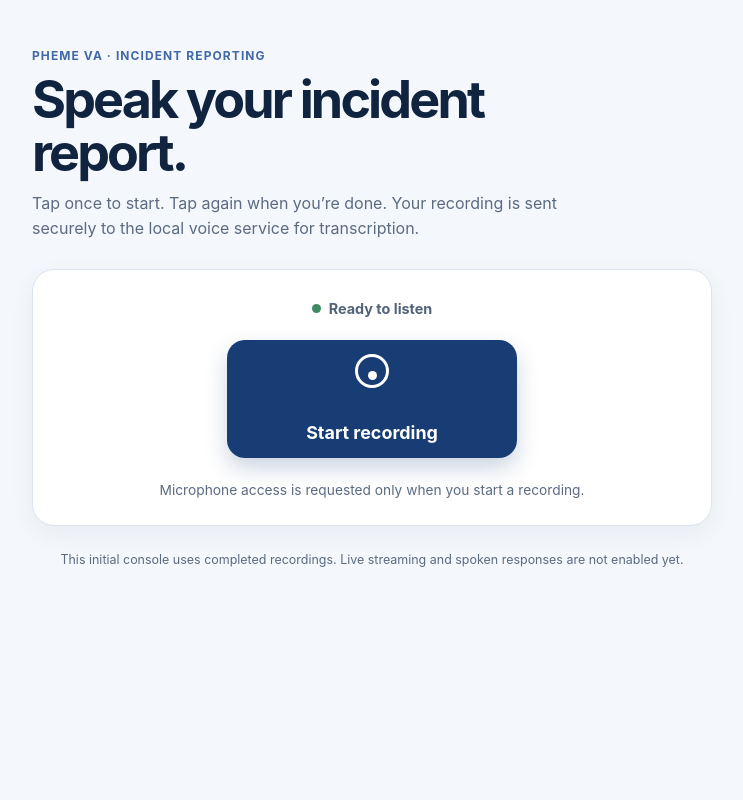
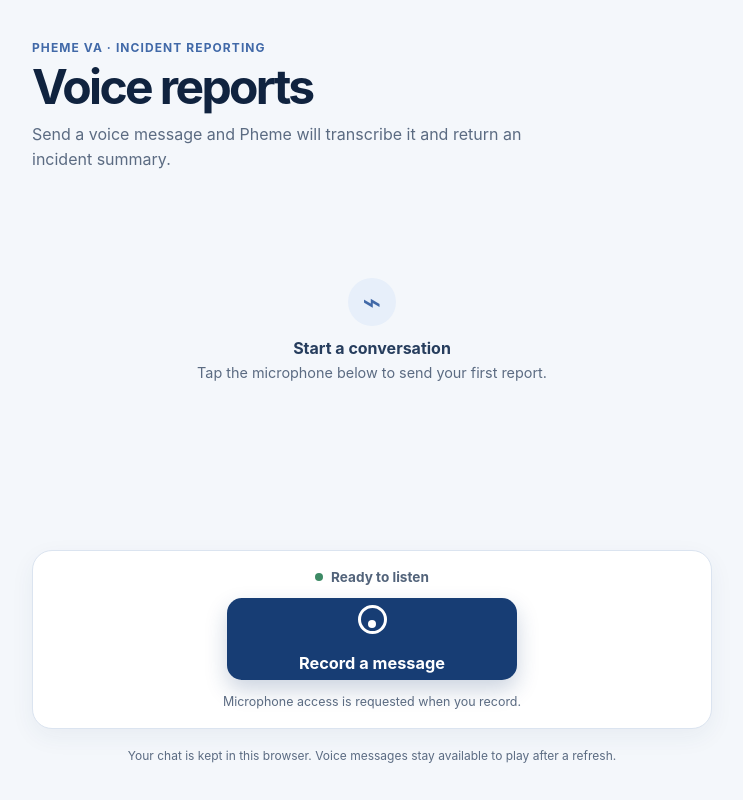
Before and after one commit to CharlieQuirkFYP/agentic-lab, a React (Vite) app in the folder voice-agent-web/: page / in a window 1280 px wide. Shown: the whole page, without its empty margins (268-1011 px from the left). Built offline with nearby package versions, Linux system fonts and the light colour scheme.

Commit message:
feat: add persistent voice chat interface

```diff
--- a/voice-agent-web/src/App.tsx
+++ b/voice-agent-web/src/App.tsx
@@ -3,32 +3,40 @@ import { useEffect, useRef, useState } from 'react'
 import { MicrophoneRecorder } from './audio'
 import { analyze, transcribe, type IncidentReport } from './phemeApi'
 
-type VoiceState = 'ready' | 'recording' | 'processing' | 'complete' | 'error'
+type VoiceState = 'ready' | 'recording' | 'processing' | 'error'
+type ChatMessage = {
+  id: string
+  role: 'user' | 'assistant'
+  kind: 'voice' | 'text'
+  createdAt: string
+  audioUrl?: string
+  durationSeconds?: number
+  text?: string
+  report?: IncidentReport
+}
 
-const labels: Record<VoiceState, string> = {
-  ready: 'Ready to listen', recording: 'Listening…', processing: 'Processing your report…', complete: 'Report ready', error: 'Something went wrong',
-}
+const STORAGE_KEY = 'pheme-voice-chat'
 
 export default function App() {
   const recorder = useRef<MicrophoneRecorder | null>(null)
   const [state, setState] = useState<VoiceState>('ready')
-  const [transcript, setTranscript] = useState('')
-  const [report, setReport] = useState<IncidentReport | null>(null)
+  const [messages, setMessages] = useState<ChatMessage[]>(() => loadMessages())
   const [error, setError] = useState('')
-  const [duration, setDuration] = useState(0)
 
+  useEffect(() => { localStorage.setItem(STORAGE_KEY, JSON.stringify(messages)) }, [messages])
   useEffect(() => () => { void recorder.current?.cancel() }, [])
 
   const toggleRecording = async () => {
     if (state === 'processing') return
     if (state !== 'recording') {
       try {
-        setError(''); setTranscript(''); setReport(null)
+        setError('')
         const nextRecorder = new MicrophoneRecorder()
         recorder.current = nextRecorder
         await nextRecorder.start()
         setState('recording')
       } catch (caught) {
+        recorder.current = null
         setError(messageFor(caught, 'We could not access your microphone. Check browser permission and try again.'))
         setState('error')
       }
@@ -39,36 +47,57 @@ export default function App() {
       setState('processing')
       const recording = await recorder.current!.stop()
       recorder.current = null
-      setDuration(recording.durationSeconds)
+      const audioUrl = await blobToDataUrl(recording.blob)
+      setMessages((current) => [...current, { id: crypto.randomUUID(), role: 'user', kind: 'voice', createdAt: new Date().toISOString(), audioUrl, durationSeconds: recording.durationSeconds }])
+
       const result = await transcribe(recording.blob)
-      setTranscript(result.text)
       if (!result.text.trim()) throw new Error('No speech was detected. Move closer to the microphone and try again.')
-      setReport(await analyze(result.text))
-      setState('complete')
+      const report = await analyze(result.text)
+      setMessages((current) => [...current, { id: crypto.randomUUID(), role: 'assistant', kind: 'text', createdAt: new Date().toISOString(), text: result.text, report }])
+      setState('ready')
     } catch (caught) {
       setError(messageFor(caught, 'Your recording could not be processed. Please try again.'))
       setState('error')
     }
   }
 
-  const reset = () => { setState('ready'); setTranscript(''); setReport(null); setError(''); setDuration(0) }
+  const clearChat = () => { setMessages([]); setError(''); setState('ready') }
 
   return <main className="shell">
-    <header><p className="eyebrow">Pheme VA · Incident reporting</p><h1>Speak your incident report.</h1><p className="intro">Tap once to start. Tap again when you’re done. Your recording is sent securely to the local voice service for transcription.</p></header>
-    <section className="voice-card" aria-live="polite">
-      <p className={`state state-${state}`}><span aria-hidden="true" />{labels[state]}</p>
+    <header className="chat-header">
+      <div><p className="eyebrow">Pheme VA · Incident reporting</p><h1>Voice reports</h1><p className="intro">Send a voice message and Pheme will transcribe it and return an incident summary.</p></div>
+      {messages.length > 0 && <button className="clear-button" type="button" onClick={clearChat}>Clear chat</button>}
+    </header>
+    <section className="chat" aria-live="polite">
+      {messages.length === 0 && <div className="empty-chat"><div className="empty-icon" aria-hidden="true">⌁</div><strong>Start a conversation</strong><p>Tap the microphone below to send your first report.</p></div>}
+      {messages.map((message) => <ChatBubble key={message.id} message={message} />)}
+    </section>
+    {error && <section className="message error" role="alert"><strong>Try again</strong><p>{error}</p><button type="button" onClick={() => { setError(''); setState('ready') }}>Dismiss</button></section>}
+    <section className="composer" aria-label="Voice message composer">
+      <p className={`state state-${state}`}><span aria-hidden="true" />{state === 'recording' ? 'Listening…' : state === 'processing' ? 'Processing your report…' : state === 'error' ? 'Microphone unavailable' : 'Ready to listen'}</p>
       <button className={`record-button ${state === 'recording' ? 'recording' : ''}`} type="button" onClick={() => void toggleRecording()} disabled={state === 'processing'} aria-label={state === 'recording' ? 'Stop recording' : 'Start recording'}>
-        <span className="mic" aria-hidden="true">●</span><strong>{state === 'recording' ? 'Stop recording' : state === 'processing' ? 'Working…' : 'Start recording'}</strong>
+        <span className="mic" aria-hidden="true">●</span><strong>{state === 'recording' ? 'Stop and send' : state === 'processing' ? 'Working…' : 'Record a message'}</strong>
       </button>
-      <p className="help">{state === 'recording' ? 'Speak clearly, then tap Stop recording.' : 'Microphone access is requested only when you start a recording.'}</p>
+      <p className="help">{state === 'recording' ? 'Tap to stop and send your voice message.' : 'Microphone access is requested when you record.'}</p>
     </section>
-    {error && <section className="message error" role="alert"><strong>Try again</strong><p>{error}</p><button type="button" onClick={reset}>Reset</button></section>}
-    {transcript && <section className="result"><div className="result-heading"><p className="eyebrow">Transcript</p>{duration > 0 && <span>{Math.ceil(duration)} sec recording</span>}</div><p className="transcript">{transcript}</p></section>}
-    {report && <section className="result report"><div className="result-heading"><p className="eyebrow">Incident summary</p><button type="button" onClick={reset}>New report</button></div><dl><div><dt>Type</dt><dd>{report.incident_type}</dd></div><div><dt>Location</dt><dd>{report.location}</dd></div><div><dt>Severity</dt><dd>{report.severity}</dd></div><div className="wide"><dt>Recommended action</dt><dd>{report.recommended_action}</dd></div></dl></section>}
-    <footer>This initial console uses completed recordings. Live streaming and spoken responses are not enabled yet.</footer>
+    <footer>Your chat is kept in this browser. Voice messages stay available to play after a refresh.</footer>
   </main>
 }
 
+function ChatBubble({ message }: { message: ChatMessage }) {
+  return <article className={`bubble-row ${message.role}`}><div className={`bubble ${message.role}`}>
+    {message.kind === 'voice' && message.audioUrl ? <div className="voice-message"><span className="voice-label">Voice message</span><audio controls preload="metadata" src={message.audioUrl} /><span className="duration">{Math.ceil(message.durationSeconds ?? 0)} sec</span></div> : <>
+      <p className="bubble-label">Transcript</p><p className="bubble-text">{message.text}</p>
+      {message.report && <div className="report"><p className="bubble-label">Incident summary</p><dl><div><dt>Type</dt><dd>{message.report.incident_type}</dd></div><div><dt>Location</dt><dd>{message.report.location}</dd></div><div><dt>Severity</dt><dd>{message.report.severity}</dd></div><div className="wide"><dt>Recommended action</dt><dd>{message.report.recommended_action}</dd></div></dl></div>}
+    </>}
+    <time dateTime={message.createdAt}>{formatTime(message.createdAt)}</time>
+  </div></article>
+}
+
+function loadMessages(): ChatMessage[] { try { return JSON.parse(localStorage.getItem(STORAGE_KEY) ?? '[]') as ChatMessage[] } catch { return [] } }
+function blobToDataUrl(blob: Blob): Promise<string> { return new Promise((resolve, reject) => { const reader = new FileReader(); reader.onload = () => resolve(String(reader.result)); reader.onerror = () => reject(new Error('The recording could not be saved.')); reader.readAsDataURL(blob) }) }
+function formatTime(value: string): string { return new Intl.DateTimeFormat(undefined, { hour: 'numeric', minute: '2-digit' }).format(new Date(value)) }
 function messageFor(caught: unknown, fallback: string): string {
+  if (caught instanceof DOMException && caught.name === 'NotAllowedError') return 'Microphone access was declined. Press Record a message to request it again. If the browser has marked this site as blocked, allow the microphone from the lock icon in the address bar, then retry.'
   return caught instanceof Error && caught.message ? caught.message : fallback
 }
--- a/voice-agent-web/src/styles.css
+++ b/voice-agent-web/src/styles.css
@@ -2,21 +2,20 @@
 * { box-sizing: border-box; }
 body { margin: 0; min-width: 320px; min-height: 100vh; }
 button { font: inherit; }
-.shell { width: min(100% - 32px, 680px); margin: 0 auto; padding: 48px 0 40px; }
-header { max-width: 600px; }
+.shell { width: min(100% - 32px, 680px); min-height: 100vh; margin: 0 auto; padding: 40px 0 34px; display: flex; flex-direction: column; }
+.chat-header { display: flex; align-items: flex-start; justify-content: space-between; gap: 20px; }
 .eyebrow { margin: 0; color: #4169a8; font-size: .75rem; font-weight: 750; letter-spacing: .09em; text-transform: uppercase; }
-h1 { margin: 10px 0 12px; font-size: clamp(2rem, 7vw, 3.25rem); letter-spacing: -.055em; line-height: 1.02; }
+h1 { margin: 8px 0 10px; font-size: clamp(2rem, 7vw, 3rem); letter-spacing: -.055em; line-height: 1.02; }
 .intro, .help, footer { color: #5b6b82; line-height: 1.55; }
-.intro { margin: 0; max-width: 560px; }
-.voice-card, .result, .message { margin-top: 28px; border: 1px solid #dbe4f0; border-radius: 22px; background: #fff; box-shadow: 0 8px 25px rgba(37, 66, 108, .06); }
-.voice-card { display: grid; justify-items: center; padding: 30px 20px 24px; text-align: center; }
-.state { display: flex; align-items: center; gap: 8px; margin: 0 0 23px; color: #52637a; font-size: .9rem; font-weight: 650; }
-.state span { width: 9px; height: 9px; border-radius: 50%; background: #3d8a65; }
-.state-recording span { background: #db3d4a; animation: blink 1.2s ease-in-out infinite; }
-.state-processing span { background: #d99022; animation: blink .8s ease-in-out infinite; }
-.state-error span { background: #db3d4a; }
-.record-button { display: grid; place-items: center; gap: 7px; width: min(100%, 290px); min-height: 118px; border: 0; border-radius: 18px; background: #173d74; color: white; cursor: pointer; font-size: 1.12rem; box-shadow: 0 10px 22px rgba(23, 61, 116, .22); touch-action: manipulation; }
-.record-button:hover:not(:disabled) { background: #123565; }.record-button:focus-visible, .message button:focus-visible, .report button:focus-visible { outline: 3px solid #88b8ff; outline-offset: 3px; }.record-button:disabled { cursor: wait; opacity: .75; }.record-button.recording { background: #b42e3d; }.mic { display: grid; place-items: center; width: 34px; height: 34px; border: 3px solid currentColor; border-radius: 50%; font-size: 0; }.mic::after { content: ''; width: 9px; height: 9px; border-radius: 50%; background: currentColor; }.help { margin: 22px 0 0; font-size: .86rem; }
-.result, .message { padding: 22px; }.result-heading { display: flex; align-items: center; justify-content: space-between; gap: 12px; }.result-heading span { color: #68778d; font-size: .82rem; }.transcript { margin: 13px 0 0; font-size: 1.08rem; line-height: 1.6; }.message.error { border-color: #f1c7cc; background: #fffafb; }.message p { margin: 7px 0 14px; color: #6c4450; }.message button, .report button { border: 0; border-radius: 8px; background: #e6eef9; color: #234d89; padding: 8px 10px; cursor: pointer; font-size: .88rem; font-weight: 700; }dl { display: grid; grid-template-columns: repeat(3, 1fr); gap: 12px; margin: 18px 0 0; }dl div { min-width: 0; padding: 14px; border-radius: 12px; background: #f5f8fc; }dt { color: #63738a; font-size: .75rem; font-weight: 700; text-transform: uppercase; letter-spacing: .07em; }dd { margin: 6px 0 0; overflow-wrap: anywhere; font-weight: 650; line-height: 1.35; }.wide { grid-column: 1 / -1; }footer { margin: 24px 4px 0; font-size: .78rem; text-align: center; }
+.intro { margin: 0; max-width: 520px; }
+.clear-button { flex: none; border: 1px solid #dbe4f0; border-radius: 9px; background: #fff; color: #4169a8; padding: 9px 12px; cursor: pointer; font-size: .82rem; font-weight: 700; }
+.chat { flex: 1; margin-top: 30px; padding: 4px 0 16px; }
+.empty-chat { padding: 72px 20px; color: #5b6b82; text-align: center; }.empty-chat strong { display: block; margin-top: 12px; color: #263d5d; }.empty-chat p { margin: 6px 0; font-size: .9rem; }.empty-icon { margin: auto; width: 48px; height: 48px; display: grid; place-items: center; border-radius: 50%; background: #e7effa; color: #4169a8; font-size: 2rem; }
+.bubble-row { display: flex; margin: 12px 0; }.bubble-row.user { justify-content: flex-end; }.bubble { max-width: 88%; padding: 14px 16px 10px; border-radius: 18px; box-shadow: 0 5px 18px rgba(37, 66, 108, .06); }.bubble.user { border-bottom-right-radius: 5px; background: #173d74; color: white; }.bubble.assistant { border: 1px solid #dbe4f0; border-bottom-left-radius: 5px; background: #fff; }.bubble time { display: block; margin-top: 8px; opacity: .65; font-size: .7rem; text-align: right; }.bubble-label, .voice-label { margin: 0 0 7px; font-size: .7rem; font-weight: 750; letter-spacing: .07em; text-transform: uppercase; opacity: .72; }.bubble-text { margin: 0; line-height: 1.52; white-space: pre-wrap; }
+.voice-message { min-width: 230px; }.voice-message audio { display: block; width: 100%; height: 38px; margin: 2px 0 4px; }.duration { font-size: .75rem; opacity: .72; }
+.report { margin-top: 16px; padding-top: 14px; border-top: 1px solid #e1e8f1; }.report dl { margin-top: 10px; }.report div { padding: 10px; background: #f5f8fc; }.report dt { color: #63738a; font-size: .68rem; font-weight: 700; text-transform: uppercase; letter-spacing: .07em; }.report dd { margin: 4px 0 0; overflow-wrap: anywhere; font-size: .88rem; font-weight: 650; line-height: 1.35; }
+.composer, .message { margin-top: 14px; border: 1px solid #dbe4f0; border-radius: 20px; background: #fff; box-shadow: 0 8px 25px rgba(37, 66, 108, .06); }.composer { display: grid; justify-items: center; padding: 18px 20px 17px; text-align: center; }.state { display: flex; align-items: center; gap: 8px; margin: 0 0 13px; color: #52637a; font-size: .85rem; font-weight: 650; }.state span { width: 8px; height: 8px; border-radius: 50%; background: #3d8a65; }.state-recording span { background: #db3d4a; animation: blink 1.2s ease-in-out infinite; }.state-processing span { background: #d99022; animation: blink .8s ease-in-out infinite; }.state-error span { background: #db3d4a; }
+.record-button { display: grid; place-items: center; gap: 6px; width: min(100%, 290px); min-height: 82px; border: 0; border-radius: 15px; background: #173d74; color: white; cursor: pointer; font-size: 1.02rem; box-shadow: 0 10px 22px rgba(23, 61, 116, .22); touch-action: manipulation; }.record-button:hover:not(:disabled) { background: #123565; }.record-button:focus-visible, button:focus-visible { outline: 3px solid #88b8ff; outline-offset: 3px; }.record-button:disabled { cursor: wait; opacity: .75; }.record-button.recording { background: #b42e3d; }.mic { display: grid; place-items: center; width: 29px; height: 29px; border: 3px solid currentColor; border-radius: 50%; font-size: 0; }.mic::after { content: ''; width: 8px; height: 8px; border-radius: 50%; background: currentColor; }.help { margin: 12px 0 0; font-size: .78rem; }
+.message { padding: 16px; }.message.error { border-color: #f1c7cc; background: #fffafb; }.message p { margin: 6px 0 10px; color: #6c4450; font-size: .9rem; }.message button { border: 0; border-radius: 8px; background: #e6eef9; color: #234d89; padding: 8px 10px; cursor: pointer; font-size: .82rem; font-weight: 700; }dl { display: grid; grid-template-columns: repeat(3, 1fr); gap: 8px; }.wide { grid-column: 1 / -1; }footer { margin: 18px 4px 0; font-size: .75rem; text-align: center; }
 @keyframes blink { 50% { opacity: .35; transform: scale(.82); } }
-@media (max-width: 520px) { .shell { width: min(100% - 24px, 680px); padding-top: 30px; }.voice-card, .result, .message { border-radius: 17px; }dl { grid-template-columns: 1fr; gap: 8px; }.wide { grid-column: auto; }.record-button { width: 100%; min-height: 132px; }.result-heading { align-items: flex-start; } }
+@media (max-width: 520px) { .shell { width: min(100% - 24px, 680px); padding-top: 28px; }.bubble { max-width: 94%; }.chat-header { gap: 10px; }.clear-button { padding: 8px; }.report dl { grid-template-columns: 1fr; }.wide { grid-column: auto; }.record-button { width: 100%; } }
```
